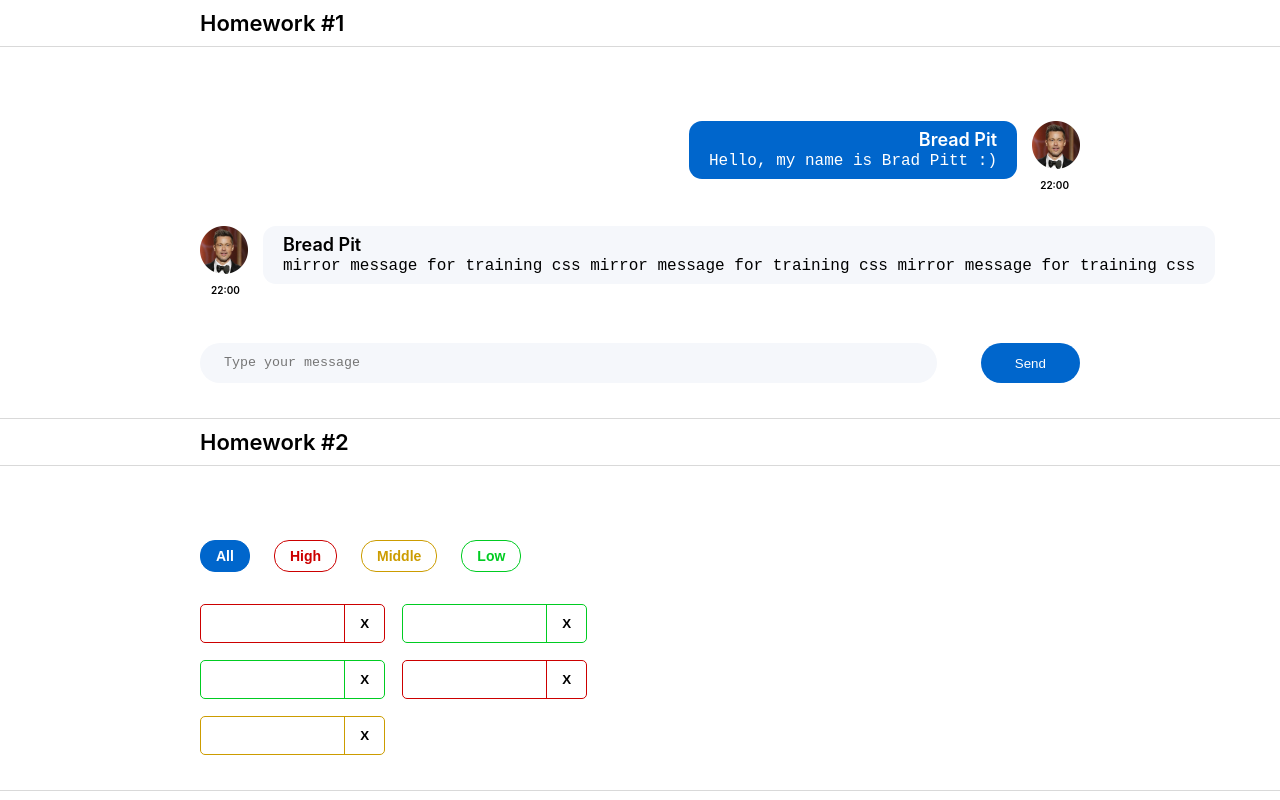
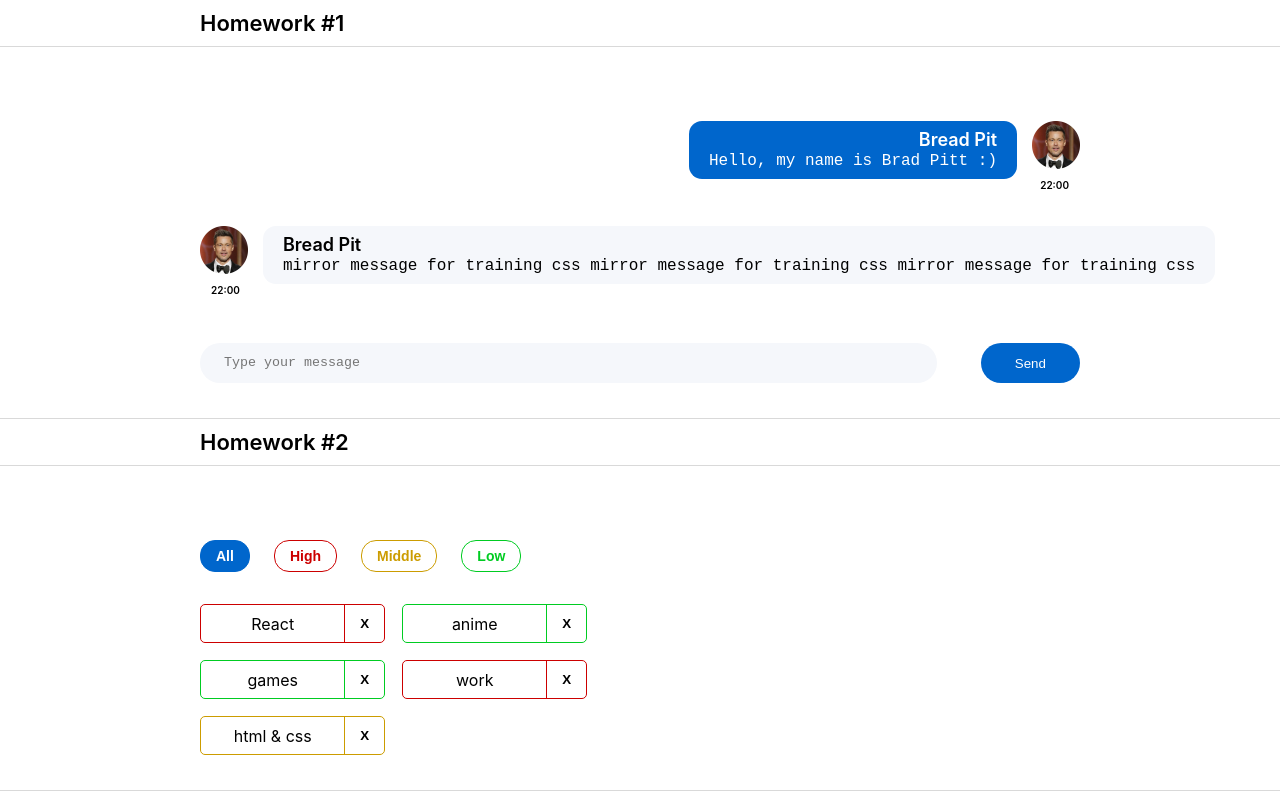
Before and after one commit to Alexmiroha/homework-IT-incubator, a React (Create React App) app: page /#/ in a window 1280 px wide. Built offline with nearby package versions, Linux system fonts and the light colour scheme.

Commit message:
hw2 completed

```diff
--- a/src/s2-homeworks/hw02/HW2.tsx
+++ b/src/s2-homeworks/hw02/HW2.tsx
@@ -4,16 +4,16 @@ import s2 from '../../s1-main/App.module.css'
 
 /*
 * 1 - описать типы AffairPriorityType, AffairType *
-* 2 - указать нужный тип для defaultAffairs
-* 3 - дописать типы и логику функции filterAffairs и проверить её тестами
-* 4 - выполнить пункт 3 для функции deleteAffair
-* 5 - указать нужный тип в useState с affairs
-* 6 - дописать тип и логику функции deleteAffairCallback
-* 7 - в файле Affairs.tsx дописать типизацию пропсов
-* 8 - в файле Affairs.tsx дописать логику функций setAll, setHigh, setMiddle, setLow
-* 9 - в файле Affair.tsx дописать типизацию пропсов
-* 10 - в файле Affair.tsx дописать функции deleteCallback и использовать
-* 11 - в файле Affair.tsx отобразить приходящие данные
+* 2 - указать нужный тип для defaultAffairs *
+* 3 - дописать типы и логику функции filterAffairs и проверить её тестами *
+* 4 - выполнить пункт 3 для функции deleteAffair*
+* 5 - указать нужный тип в useState с affairs *
+* 6 - дописать тип и логику функции deleteAffairCallback*
+* 7 - в файле Affairs.tsx дописать типизацию пропсов *
+* 8 - в файле Affairs.tsx дописать логику функций setAll, setHigh, setMiddle, setLow*
+* 9 - в файле Affair.tsx дописать типизацию пропсов*
+* 10 - в файле Affair.tsx дописать функции deleteCallback и использовать*
+* 11 - в файле Affair.tsx отобразить приходящие данные*
 * */
 
 // types
@@ -23,11 +23,11 @@ export type AffairType = {
     name: string // need to fix any
     priority: AffairPriorityType
 }
-export type Affairs = Array<AffairType>
+export type AffairsType = Array<AffairType>
 export type FilterType = 'all' | AffairPriorityType
 
 // constants
-const defaultAffairs: Affairs = [ // need to fix any
+const defaultAffairs: AffairsType = [ // need to fix any
     {_id: 1, name: 'React', priority: 'high'}, // студенты могут изменить содержимое name и количество элементов в массиве, ...priority не менять!
     {_id: 2, name: 'anime', priority: 'low'},
     {_id: 3, name: 'games', priority: 'low'},
@@ -36,23 +36,22 @@ const defaultAffairs: Affairs = [ // need to fix any
 ]
 
 // pure helper functions
-export const filterAffairs = (affairs: any, filter: any): any => { // need to fix any
-
-
-    return affairs // need to fix
+export const filterAffairs = (affairs: AffairsType, filter: FilterType): AffairsType => { // need to fix any
+    return filter === 'all' ? affairs : affairs.filter(a => a.priority === filter)
 }
-export const deleteAffair = (affairs: any, _id: any): any => { // need to fix any
-
-    return affairs // need to fix
+export const deleteAffair = (affairs: AffairsType, _id: number): AffairsType => { // need to fix any
+    return affairs.filter(a => a._id !== _id)
 }
 
 function HW2() {
-    const [affairs, setAffairs] = useState<any>(defaultAffairs) // need to fix any
+    const [affairs, setAffairs] = useState<AffairsType>(defaultAffairs) // need to fix any
     const [filter, setFilter] = useState<FilterType>('all')
 
-    const filteredAffairs = filterAffairs(affairs, filter)
-    const deleteAffairCallback = (_id: any) => { // need to fix any
-        // need to fix
+    const filteredAffairs = filterAffairs(affairs, filter);
+
+    const deleteAffairCallback = (_id: number) => {
+        // need to fix any
+        setAffairs(deleteAffair(affairs, _id));
     }
 
     return (
--- a/src/s2-homeworks/hw02/affairs/Affairs.tsx
+++ b/src/s2-homeworks/hw02/affairs/Affairs.tsx
@@ -1,27 +1,27 @@
 import React from 'react'
 import Affair from './affair/Affair'
-import {AffairType, FilterType} from '../HW2'
+import {AffairsType, AffairType, FilterType} from '../HW2'
 import s from './Affairs.module.css'
 
 type AffairsPropsType = {
-    data: any // need to fix any
-    setFilter: any
-    deleteAffairCallback: any
+    data: AffairsType
+    setFilter: (value: FilterType) => void
+    deleteAffairCallback: (affairId: number) => void // need to fix any
     filter: FilterType
 }
 
 function Affairs(props: AffairsPropsType) {
     const setAll = () => {
-        // need to fix
+        props.setFilter('all')
     }
     const setHigh = () => {
-        // need to fix
+        props.setFilter('high')
     }
     const setMiddle = () => {
-        // need to fix
+        props.setFilter('middle')
     }
     const setLow = () => {
-        // need to fix
+        props.setFilter('low')
     }
 
     const cnAll = s.button + ' ' + s.all + (props.filter === 'all' ? ' ' + s.active : '')
--- a/src/s2-homeworks/hw02/affairs/affair/Affair.tsx
+++ b/src/s2-homeworks/hw02/affairs/affair/Affair.tsx
@@ -6,12 +6,12 @@ import s2 from '../Affairs.module.css'
 type AffairPropsType = {
     // key не нужно типизировать
     affair: AffairType
-    deleteAffairCallback: any // need to fix any
+    deleteAffairCallback: (affairId: number) => void // need to fix any
 }
 
 function Affair(props: AffairPropsType) {
     const deleteCallback = () => {
-        // need to fix
+        props.deleteAffairCallback(props.affair._id)
     }
 
     const nameClass = s.name + ' ' + s2[props.affair.priority]
@@ -25,7 +25,7 @@ function Affair(props: AffairPropsType) {
         >
             <div id={'hw2-name-' + props.affair._id} className={nameClass}>
                 {/*создаёт студент*/}
-
+                {props.affair.name}
                 {/**/}
             </div>
             <div id={'hw2-priority-' + props.affair._id} hidden>
@@ -36,7 +36,7 @@ function Affair(props: AffairPropsType) {
                 id={'hw2-button-delete-' + props.affair._id}
                 className={buttonClass}
                 // need to fix
-
+                onClick={deleteCallback}
             >
                 {/*текст кнопки могут изменить студенты*/}
                 X
```
